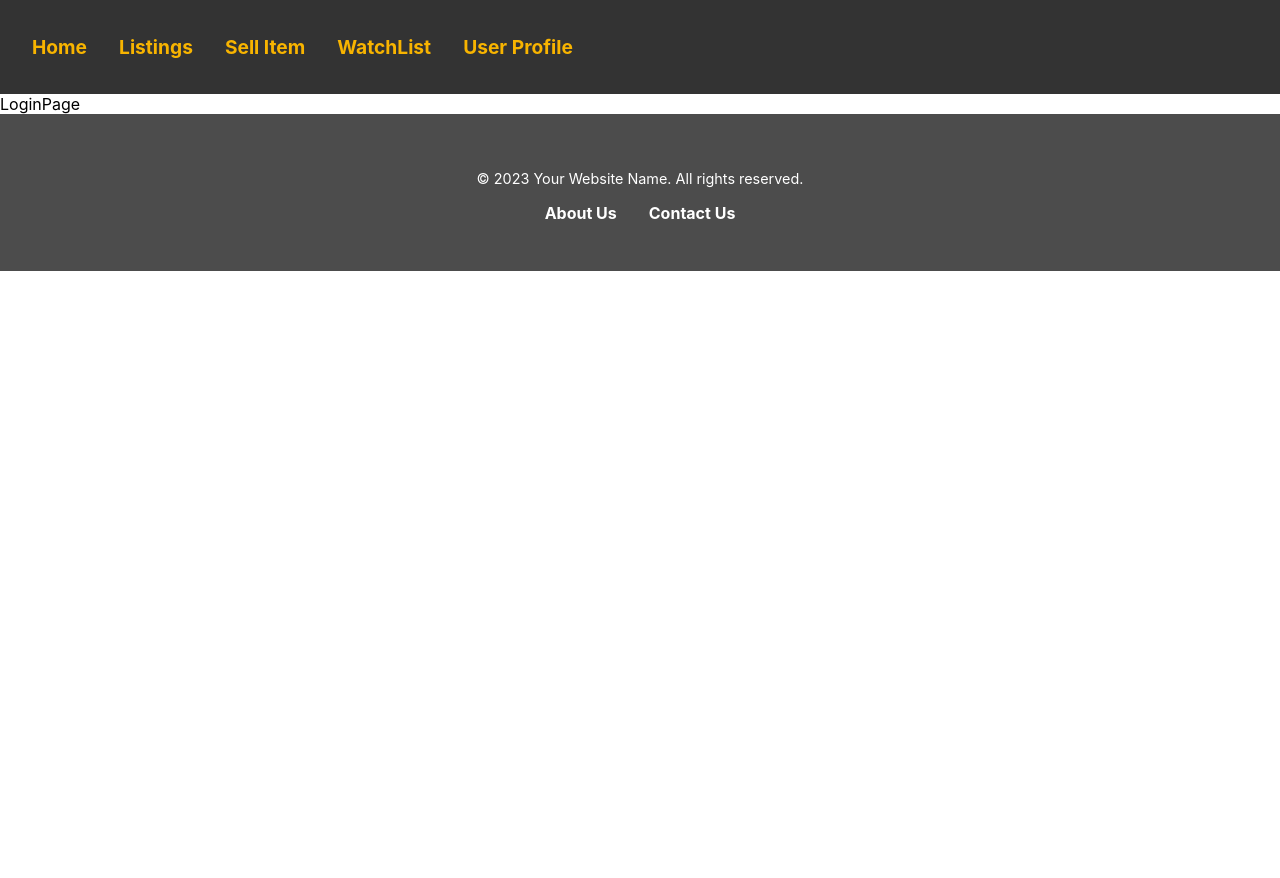
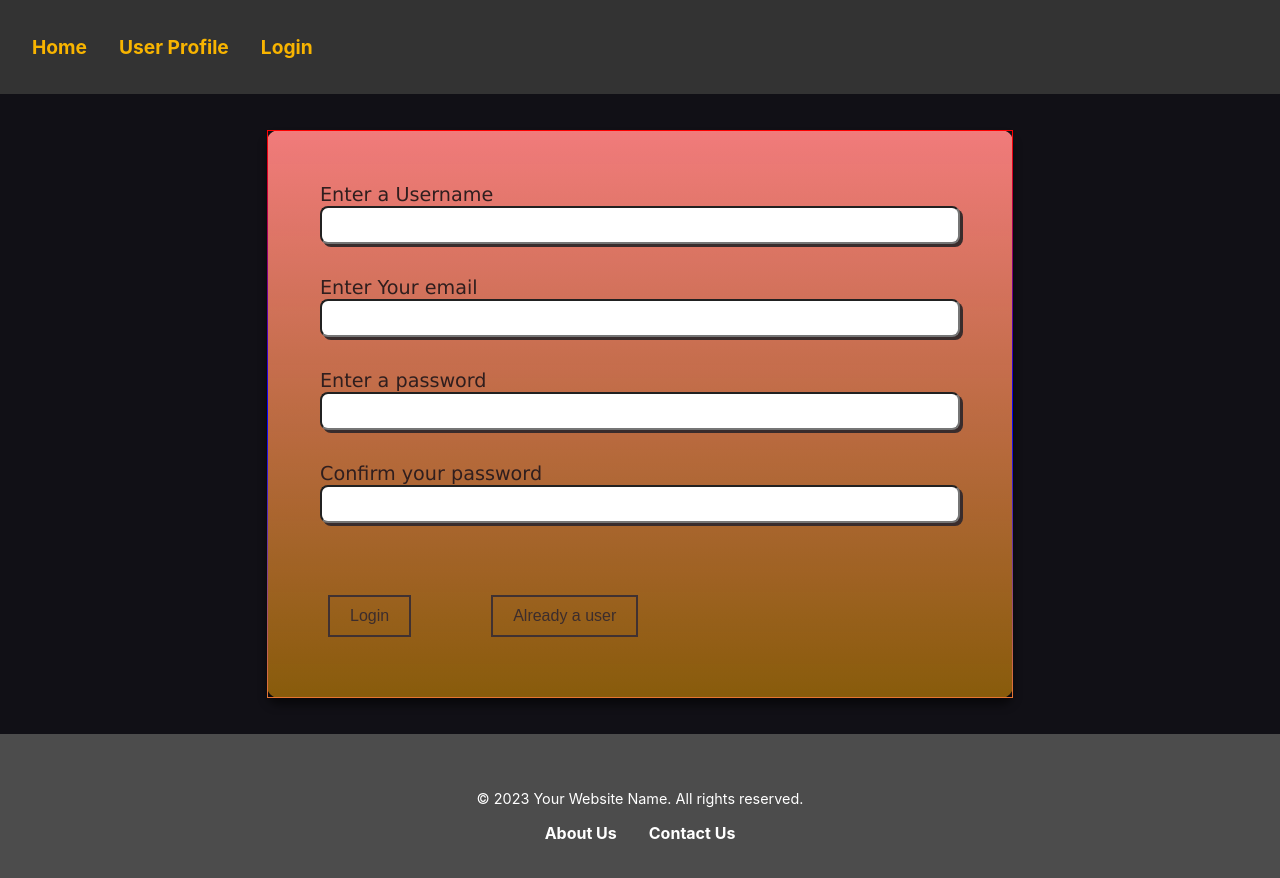
Before and after one commit to jayant-lohchab/second-life-market, a React (Create React App) app: page /login in a window 1280 px wide. Shown: the top 878 px of the page. Before the commit the page ends 800 px from the top, so only its background shows below. Built offline with nearby package versions, Linux system fonts and the light colour scheme.

Commit message:
made the temporary login page

```diff
--- a/src/Pages/Login.js
+++ b/src/Pages/Login.js
@@ -1,8 +1,9 @@
 import React from 'react'
+import LoginAndRegister from '../components/LoginAndRegister'
 
 const LoginPage = () => {
   return (
-    <div>LoginPage</div>
+    <LoginAndRegister/>
   )
 }
 
--- /dev/null
+++ b/src/components/LoginAndRegister.js
@@ -0,0 +1,58 @@
+import React from "react";
+import Card from "./utils/Card";
+import classes from "./LoginAndRegister.module.css";
+import { useState } from "react";
+const LoginAndRegister = () => {
+    const [isLogin,setIsLogin] = useState(false);
+    const changeToLoginHandler = (event)=>{
+        event.preventDefault();
+        setIsLogin(true);
+    }
+    const changeToRegisterHandler = (event)=>{
+        event.preventDefault();
+        setIsLogin(false);
+    }
+  const login = (
+    <>
+      <div className={classes.username}>
+        <label>Username</label>
+        <input />
+      </div>
+      <div className={classes.username}>
+        <label>Password</label>
+        <input />
+      </div>
+      <button>Login</button>
+      <button onClick={changeToRegisterHandler}>New User?</button>
+    </>
+  );
+  const register = (
+    <>
+      <div className={classes.username}>
+        <label>Enter a Username</label>
+        <input />
+      </div>
+      <div className={classes.username}>
+        <label>Enter Your email</label>
+        <input />
+      </div>
+      <div className={classes.username}>
+        <label>Enter a password</label>
+        <input />
+      </div>
+      <div className={classes.username}>
+        <label>Confirm your password</label>
+        <input />
+      </div>
+      <button>Login</button>
+      <button onClick={changeToLoginHandler}>Already a user</button>
+    </>
+  )
+  return (
+    <main>
+      <Card>{isLogin ? login:register}</Card>
+    </main>
+  );
+};
+
+export default LoginAndRegister;
--- /dev/null
+++ b/src/components/LoginAndRegister.module.css
@@ -0,0 +1,11 @@
+main{
+    background-color: rgb(17, 16, 22);
+}
+
+.username{
+    display: flex;
+    flex-direction: column;
+    /* justify-content: center; */
+    width: 50vw;
+    margin: 4vh;
+}
--- a/src/components/MainNavigation.js
+++ b/src/components/MainNavigation.js
@@ -17,7 +17,7 @@ const MainNavigation = () => {
               Home
             </NavLink>
           </li>
-          <li>
+          {/* <li>
             <NavLink
               to="listings"
               className={({ isActive }) =>
@@ -27,8 +27,8 @@ const MainNavigation = () => {
             >
               Listings
             </NavLink>
-          </li>
-          <li>
+          </li> */}
+          {/* <li>
             <NavLink
               to="sell"
               className={({ isActive }) =>
@@ -38,8 +38,8 @@ const MainNavigation = () => {
             >
               Sell Item
             </NavLink>
-          </li>
-          <li>
+          </li> */}
+          {/* <li>
             <NavLink
               to="watchList"
               className={({ isActive }) =>
@@ -49,7 +49,7 @@ const MainNavigation = () => {
             >
               WatchList
             </NavLink>
-          </li>
+          </li> */}
           <li>
             <NavLink
               to=":userId"
@@ -61,6 +61,17 @@ const MainNavigation = () => {
               User Profile
             </NavLink>
           </li>
+          <li>
+            <NavLink
+              to="login"
+              className={({ isActive }) =>
+                isActive ? classes.active : undefined
+              }
+              end
+            >
+              Login
+            </NavLink>
+          </li>
         </ul>
       </nav>
     </header>
--- /dev/null
+++ b/src/components/utils/Card.js
@@ -0,0 +1,14 @@
+import React from "react";
+import classes from "./Card.module.css";
+
+const Card = (props) => {
+  return (
+    <div className={classes.background}>
+      <div className={classes.card}>
+        <form>{props.children}</form>
+      </div>
+    </div>
+  );
+};
+
+export default Card;
--- /dev/null
+++ b/src/components/utils/Card.module.css
@@ -0,0 +1,64 @@
+
+.background{
+    display: flex;
+    justify-content: center;
+    align-items: center;
+    height:80vh;
+    width:100vw;
+}
+
+.card{
+    background-color: red;
+    border-radius: 12px;
+    min-height: 40vh;
+    display: flex;
+    flex-direction: column;
+    align-items: center;
+    justify-content: center;
+}
+
+.card {
+    background: linear-gradient(to bottom, rgb(241, 123, 123), rgba(255, 166, 0, 0.5));
+    border: 1px solid;
+    border-image: linear-gradient(to bottom, red, blue, rgb(230, 116, 50));
+    border-image-slice: 1;
+    border-radius: 12px;
+    color: #000000;
+    padding: 20px;
+    box-shadow: 0px 7px 8px rgba(0, 0, 0, 0.5);
+    transition: transform 0.3s ease;
+  }
+
+
+  .card:hover {
+    transform: scale(1.004);
+  }
+
+label{
+    font-family: Verdana, Geneva, Tahoma, sans-serif;
+    text-decoration: solid;
+    font-size: larger;
+    color: rgb(47, 30, 30);
+}
+input{
+    border-radius: 8px;
+    box-shadow: 3px 3px rgb(57, 44, 44);
+    height: 4vh;
+}
+button {
+    display: inline-block;
+    padding: 10px 20px;
+    border: 2px solid rgb(64, 49, 49);
+    color: rgb(60, 45, 45);
+    background-color: transparent;
+    font-size: 16px;
+    transition: all 0.3s ease;
+    margin: 5vh;
+  }
+
+  button:hover {
+    border: 2px solid rgba(200, 0, 0, 1);
+    transform: scale(1.1);
+    background-color: rgb(37, 16, 16);
+    color: white;
+  }
```
